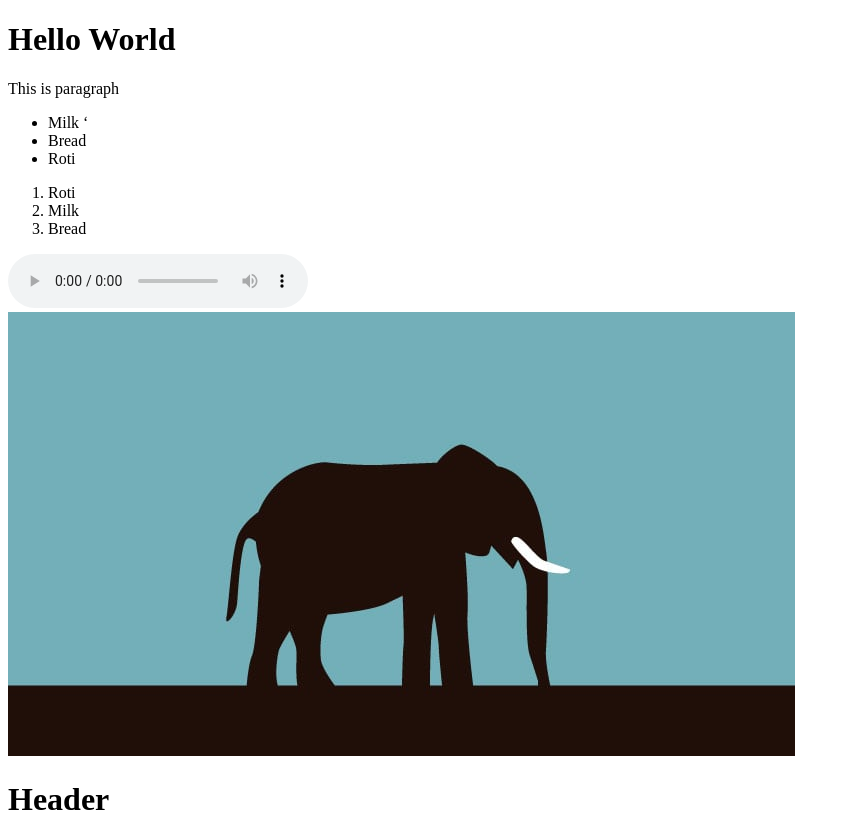
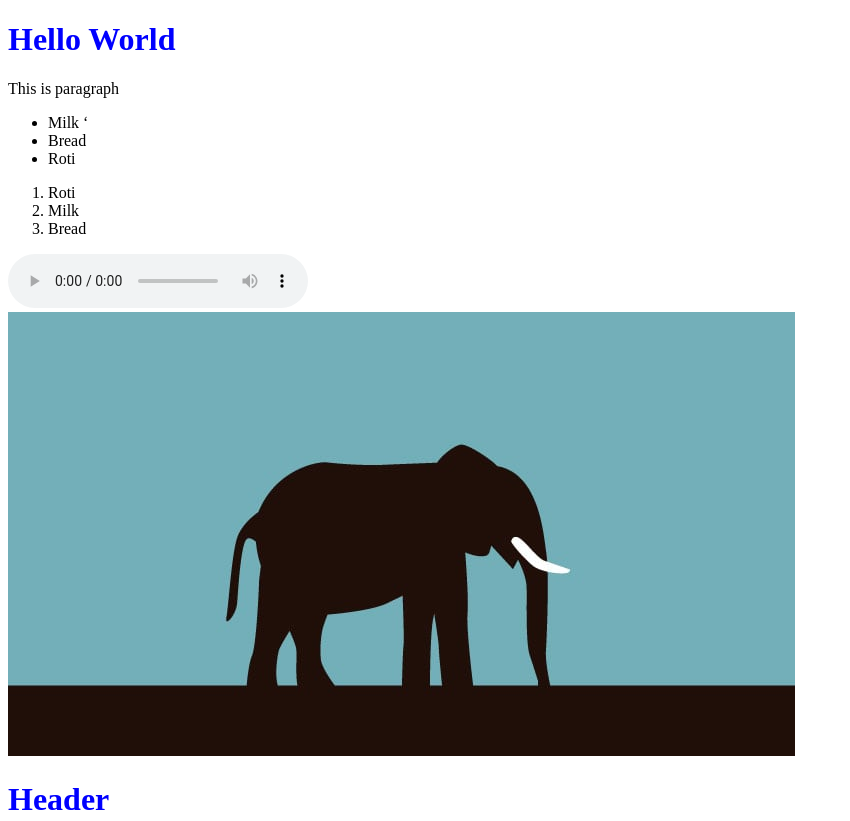
Before and after one commit to ayush1329/basic-html-css, a plain HTML site: page html-tags.html in a window 1280 px wide. Shown: the top 821 px of the page, without its empty margins (0-850 px from the left). Drawn offline with Linux system fonts and the light colour scheme.

Commit message:
add css into project

```diff
--- /dev/null
+++ b/css/style.css
@@ -0,0 +1,3 @@
+h1 {
+    color: blue;
+}
--- a/html-tags.html
+++ b/html-tags.html
@@ -7,10 +7,11 @@
     <meta name="keywords" content="HTML, CSS, JavaScript">
     <meta name="author" content="Ayush Singhal">
     <meta name="viewport" content="width=device-width, initial-scale=1.0">
-    <link rel="icon" type="image/png" href="assets/img/image1.jpeg" />
     <title>
         HTML & CSS
     </title>
+    <link rel="icon" type="image/png" href="assets/img/image1.jpeg" />
+    <link rel="stylesheet" href="css/style.css" />
 </head>
 
 <body>
```
Also changed, not shown: form.html (+2 -1 lines), index.html (+2 -1 lines), select.html (+2 -1 lines), style.css (deleted).
